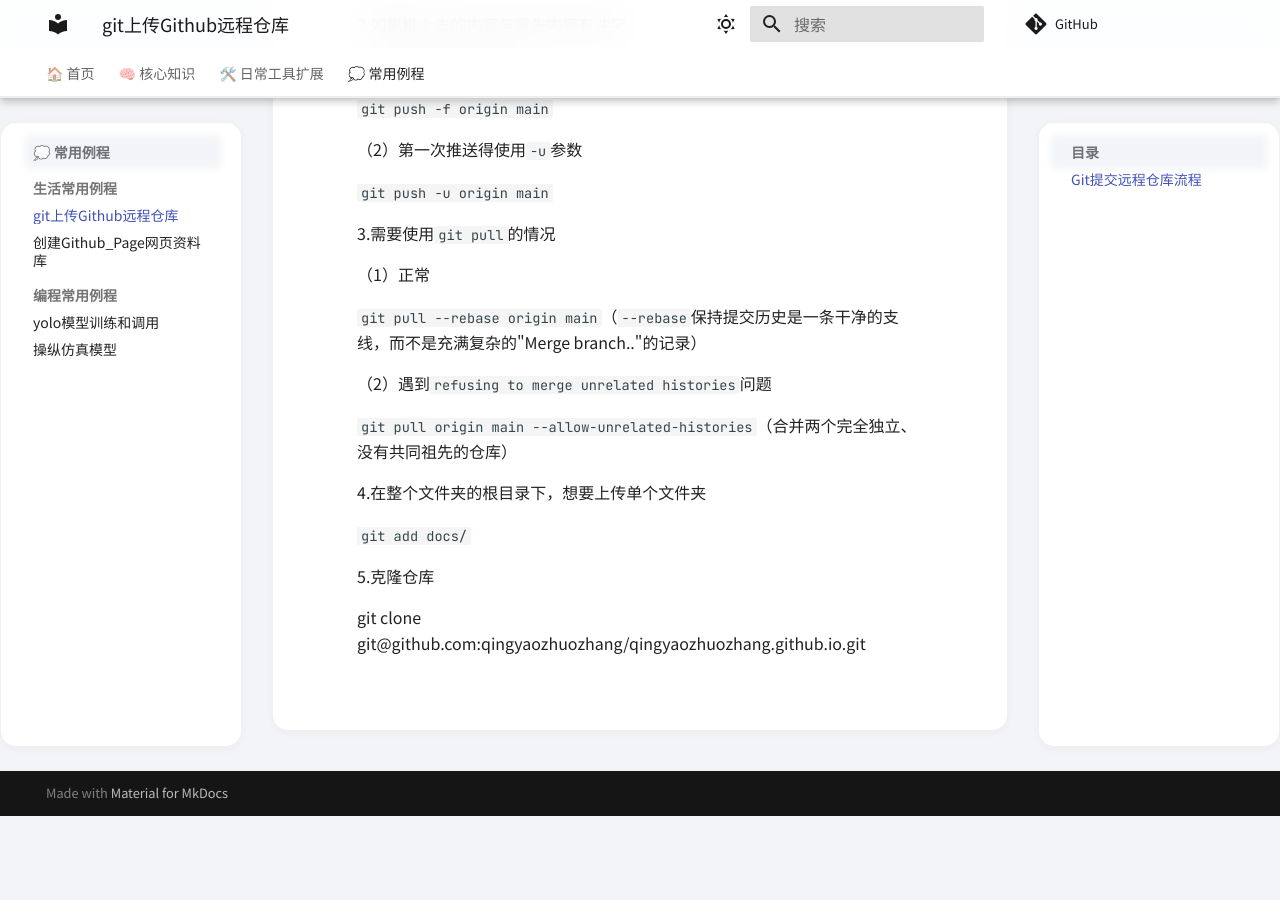
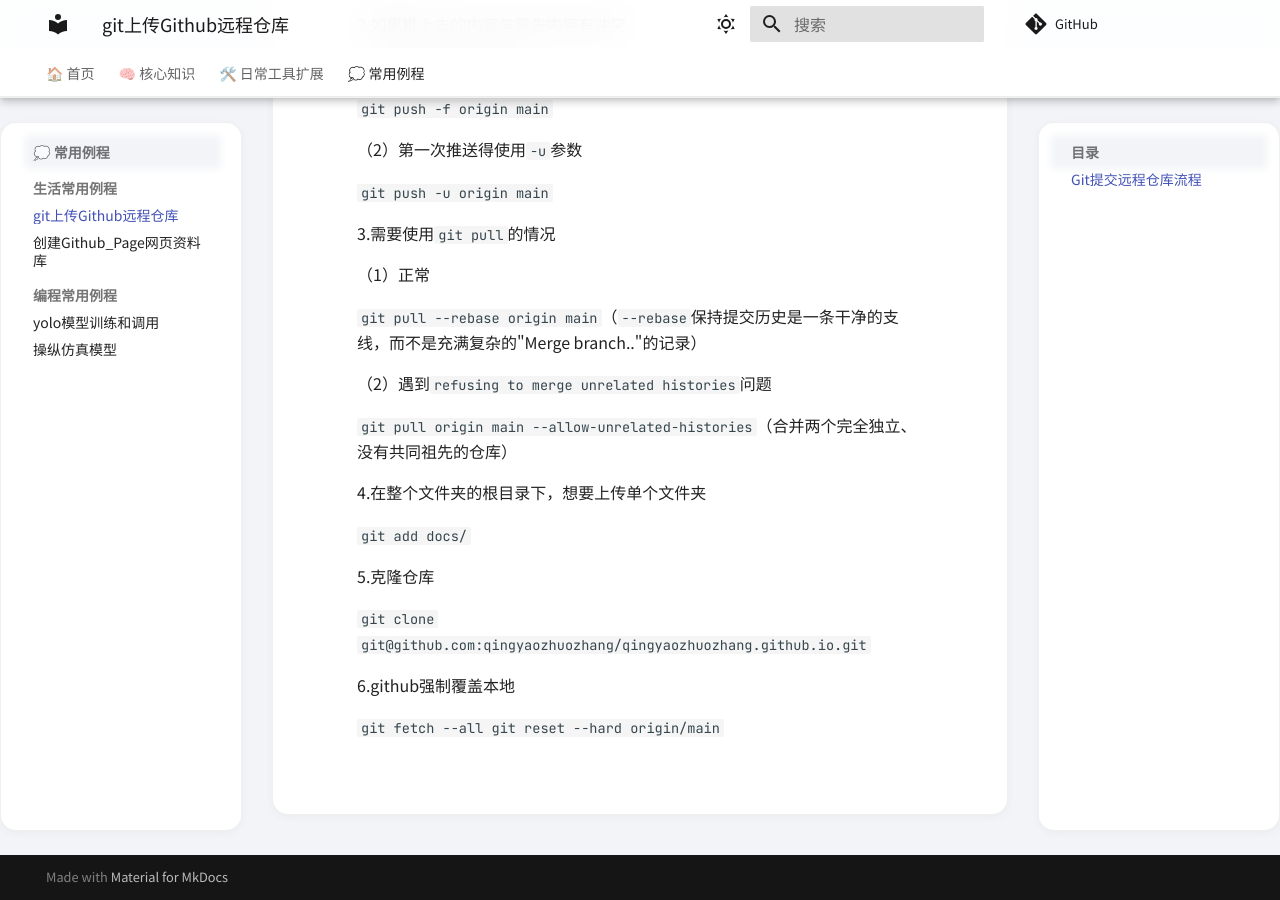
Before and after one commit to qingyaozhuozhang/qingyaozhuozhang.github.io, an MkDocs documentation site: the page built from docs/常用例程/生活常用例程/git.md, in a window 1280 px wide and 900 px high, scrolled down 645 px. Built offline with MkDocs 1.6.1 and Material for MkDocs 9.7.7, drawn with Linux system fonts in a browser that asks for light colours; comment, search, counter and statistics services are not loaded; before the commit the page ends 1461 px from its top, so only the background shows below that.

Commit message:
git完善

```diff
--- a/docs/常用例程/生活常用例程/git.md
+++ b/docs/常用例程/生活常用例程/git.md
@@ -42,4 +42,9 @@ git push origin main
 
 5.克隆仓库
 
-git clone git@github.com:qingyaozhuozhang/qingyaozhuozhang.github.io.git
+`git clone git@github.com:qingyaozhuozhang/qingyaozhuozhang.github.io.git`
+
+6.github强制覆盖本地
+
+`git fetch --all
+git reset --hard origin/main`
```
